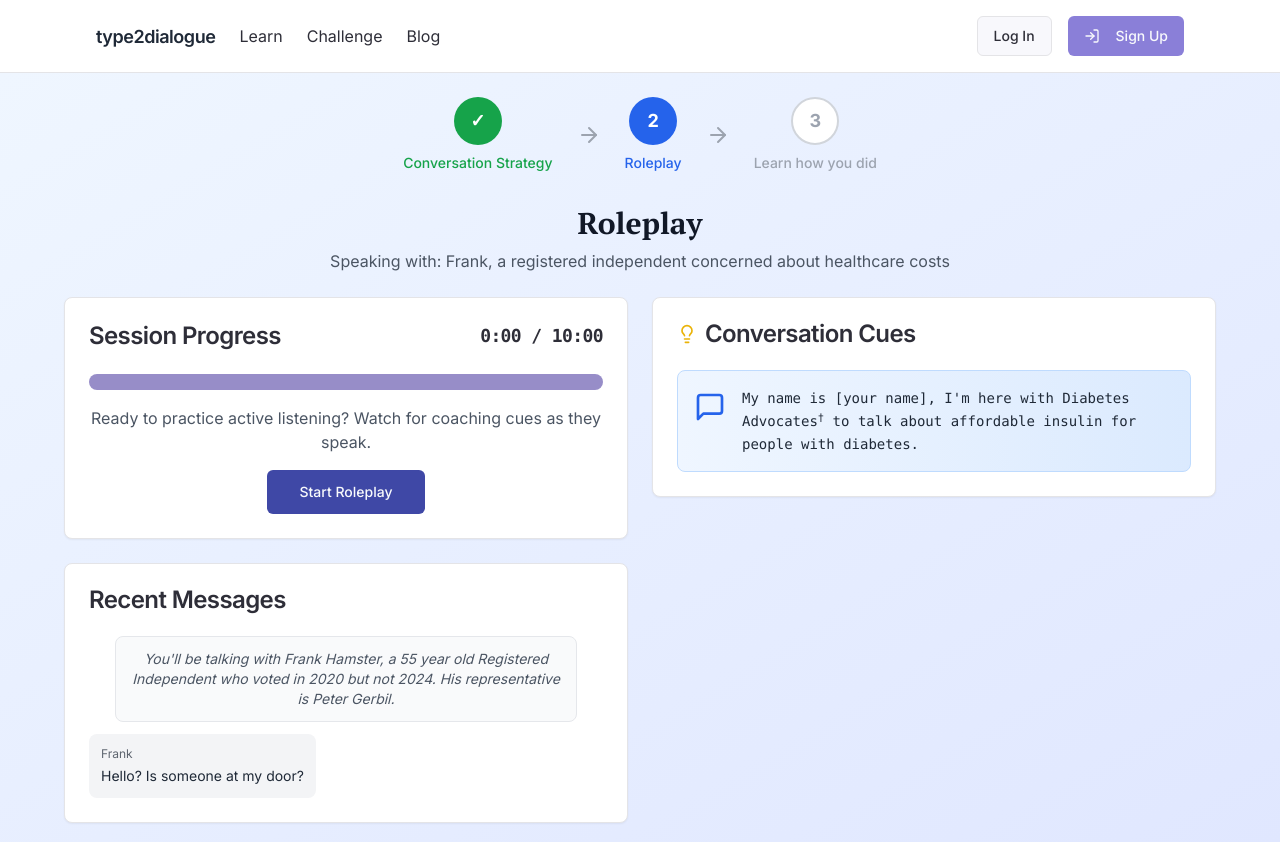
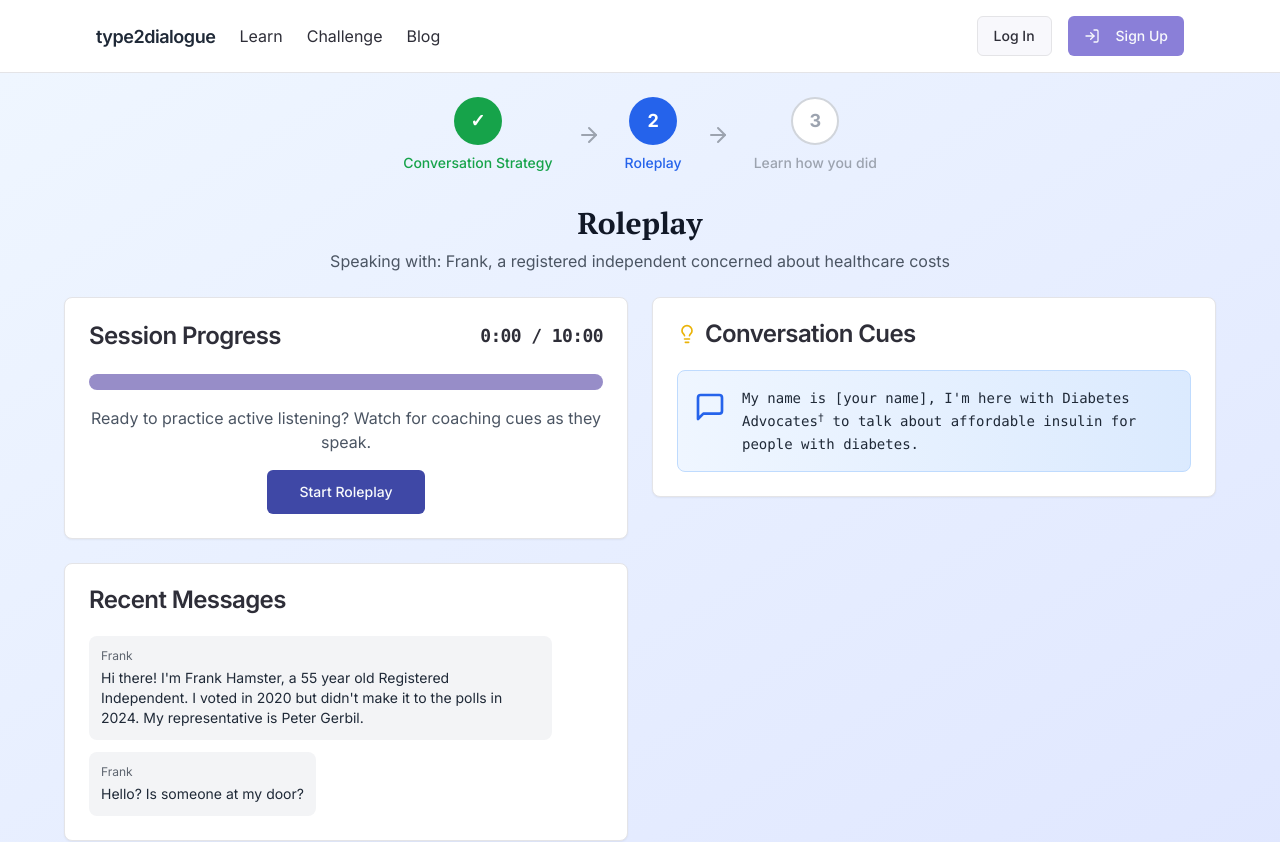
Before and after one commit to djechlin/empathy-wins-dialogue, a React (Vite) app: page /challenge/roleplay in a window 1280 px wide. Shown: the top 842 px of the page. Built offline with nearby package versions, Linux system fonts and the light colour scheme; a web font is replaced by a local one.

Commit message:
[Claude] Make roleplay intro message less sticky and more organic like first message

```diff
--- a/src/pages/Roleplay.tsx
+++ b/src/pages/Roleplay.tsx
@@ -423,12 +423,12 @@ function RoleplayContent() {
                     }}
                     className="space-y-3 max-h-96 overflow-y-auto"
                   >
-                    {/* Always show voter info as first message */}
-                    <div className="flex justify-center">
-                      <div className="max-w-[90%] p-3 rounded-lg bg-gray-50 border border-gray-200">
-                        <p className="text-sm text-gray-600 italic text-center">
-                          You'll be talking with Frank Hamster, a 55 year old Registered Independent who voted in 2020 but not 2024. His
-                          representative is Peter Gerbil.
+                    {/* Show voter info as first message from Frank */}
+                    <div className="flex justify-start">
+                      <div className="max-w-[90%] p-3 rounded-lg bg-gray-100 text-gray-800">
+                        <div className="text-xs opacity-70 mb-1">Frank</div>
+                        <p className="text-sm">
+                          Hi there! I'm Frank Hamster, a 55 year old Registered Independent. I voted in 2020 but didn't make it to the polls in 2024. My representative is Peter Gerbil.
                         </p>
                       </div>
                     </div>
```
